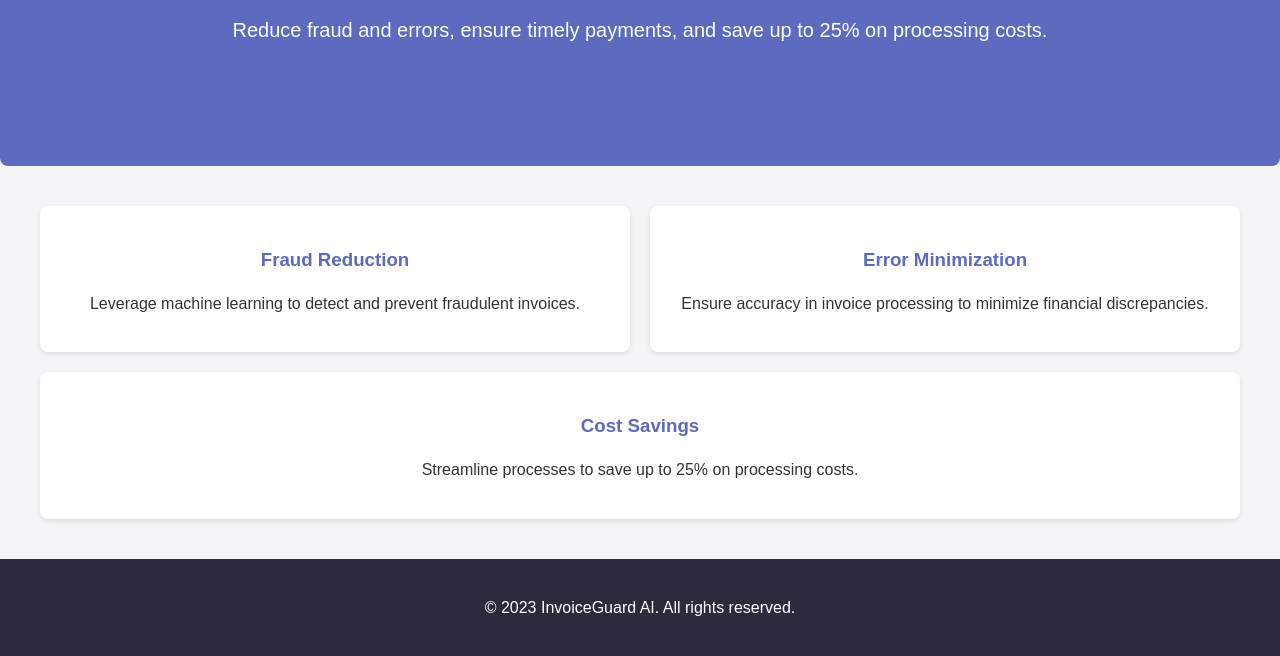
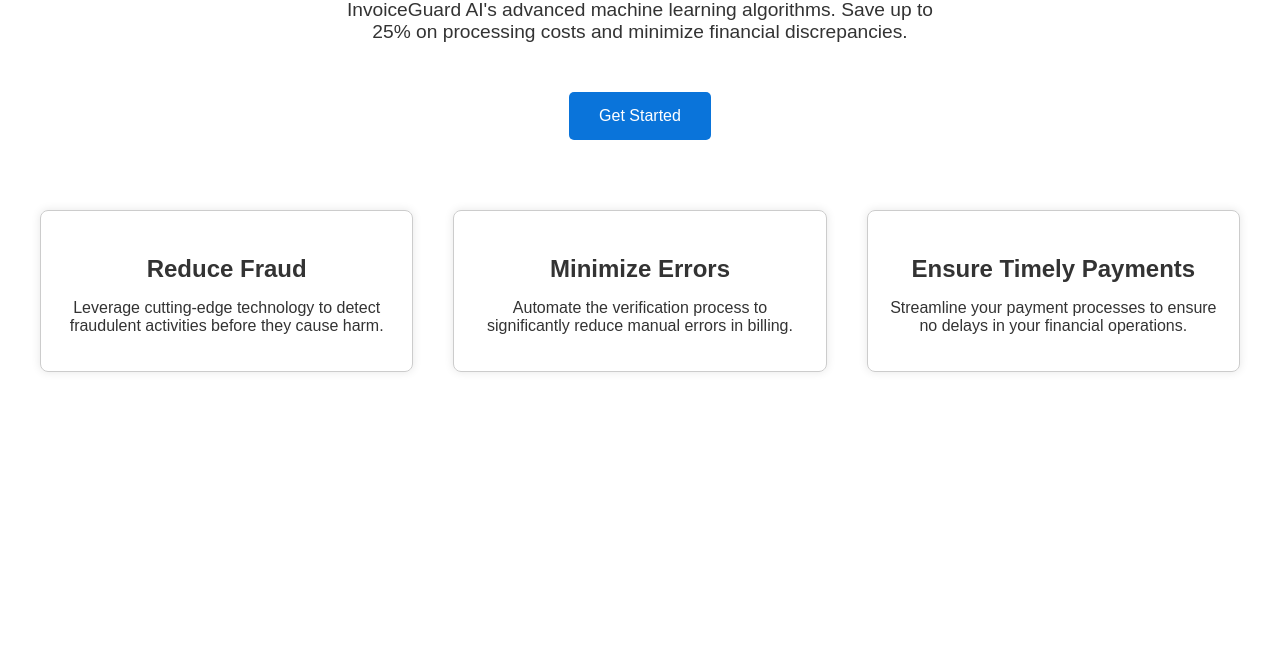
Before and after one commit to AlexAPSNeural/invoiceguard-ai, a website: page index.html in a window 1280 px wide. Shown: the part 304-960 px from the top of the page. After the commit the page ends 800 px from the top, so only its background shows below. Drawn offline with Linux system fonts and the light colour scheme.

Commit message:
Update index.html

```diff
--- a/index.html
+++ b/index.html
@@ -3,103 +3,103 @@
 <head>
     <meta charset="UTF-8">
     <meta name="viewport" content="width=device-width, initial-scale=1.0">
-    <title>InvoiceGuard AI - Automate Invoice Verification</title>
+    <title>InvoiceGuard AI</title>
     <style>
-        body {
+        body, html {
             margin: 0;
+            padding: 0;
             font-family: Arial, sans-serif;
             color: #333;
-            background-color: #f4f5f7;
-            line-height: 1.6;
         }
-        header {
-            background-color: #2a2b3d;
+        .header {
+            background-color: #0A74DA;
             color: #fff;
             padding: 20px 0;
             text-align: center;
         }
-        .container {
-            max-width: 1200px;
-            margin: 0 auto;
-            padding: 20px;
+        .main-content {
+            display: flex;
+            flex-direction: column;
+            align-items: center;
+            text-align: center;
+            padding: 50px 20px;
         }
-        .hero {
-            background-color: #5c6bc0;
-            color: #fff;
-            padding: 80px 20px;
-            text-align: center;
-            border-radius: 8px;
+        .main-content h1 {
+            font-size: 2.5rem;
             margin-bottom: 20px;
         }
-        .hero h1 {
-            font-size: 2.5rem;
-            margin: 0 0 20px;
+        .main-content p {
+            font-size: 1.2rem;
+            max-width: 600px;
         }
-        .hero p {
-            font-size: 1.25rem;
+        .cta-button {
+            margin-top: 30px;
+            padding: 15px 30px;
+            background-color: #0A74DA;
+            color: #fff;
+            border: none;
+            border-radius: 5px;
+            font-size: 1rem;
+            cursor: pointer;
+            transition: background-color 0.3s;
         }
-        .value-proposition {
+        .cta-button:hover {
+            background-color: #084B9C;
+        }
+        .features {
             display: flex;
+            justify-content: space-around;
             flex-wrap: wrap;
-            gap: 20px;
+            margin-top: 50px;
         }
-        .value-item {
-            background-color: #fff;
-            flex: 1 1 calc(33.333% - 20px);
+        .feature {
+            flex: 1 1 200px;
+            margin: 20px;
             padding: 20px;
+            border: 1px solid #ccc;
             border-radius: 8px;
-            box-shadow: 0 2px 5px rgba(0, 0, 0, 0.1);
-            text-align: center;
+            box-shadow: 0px 0px 10px rgba(0,0,0,0.1);
         }
-        .value-item h3 {
+        .feature h3 {
+            font-size: 1.5rem;
             margin-bottom: 10px;
-            color: #5c6bc0;
+        }
+        .feature p {
+            font-size: 1rem;
         }
         @media (max-width: 768px) {
-            .value-item {
-                flex: 1 1 calc(50% - 20px);
+            .main-content p {
+                font-size: 1rem;
             }
-        }
-        @media (max-width: 576px) {
-            .value-item {
-                flex: 1 1 100%;
+            .features {
+                flex-direction: column;
+                align-items: center;
             }
-        }
-        footer {
-            text-align: center;
-            padding: 20px;
-            background-color: #2a2b3d;
-            color: #fff;
-            margin-top: 20px;
         }
     </style>
 </head>
 <body>
-    <header>
+    <header class="header">
         <h1>InvoiceGuard AI</h1>
     </header>
-    <section class="hero">
-        <div class="container">
-            <h1>Automate Invoice Verification with AI</h1>
-            <p>Reduce fraud and errors, ensure timely payments, and save up to 25% on processing costs.</p>
+    <main class="main-content">
+        <h1>Automate Invoice Verification</h1>
+        <p>Reduce fraud and errors, and ensure timely payments with InvoiceGuard AI's advanced machine learning algorithms. Save up to 25% on processing costs and minimize financial discrepancies.</p>
+        <button class="cta-button">Get Started</button>
+        <div class="features">
+            <div class="feature">
+                <h3>Reduce Fraud</h3>
+                <p>Leverage cutting-edge technology to detect fraudulent activities before they cause harm.</p>
+            </div>
+            <div class="feature">
+                <h3>Minimize Errors</h3>
+                <p>Automate the verification process to significantly reduce manual errors in billing.</p>
+            </div>
+            <div class="feature">
+                <h3>Ensure Timely Payments</h3>
+                <p>Streamline your payment processes to ensure no delays in your financial operations.</p>
+            </div>
         </div>
-    </section>
-    <section class="value-proposition container">
-        <div class="value-item">
-            <h3>Fraud Reduction</h3>
-            <p>Leverage machine learning to detect and prevent fraudulent invoices.</p>
-        </div>
-        <div class="value-item">
-            <h3>Error Minimization</h3>
-            <p>Ensure accuracy in invoice processing to minimize financial discrepancies.</p>
-        </div>
-        <div class="value-item">
-            <h3>Cost Savings</h3>
-            <p>Streamline processes to save up to 25% on processing costs.</p>
-        </div>
-    </section>
-    <footer>
-        <p>&copy; 2023 InvoiceGuard AI. All rights reserved.</p>
-    </footer>
+    </main>
 </body>
 </html>
```
